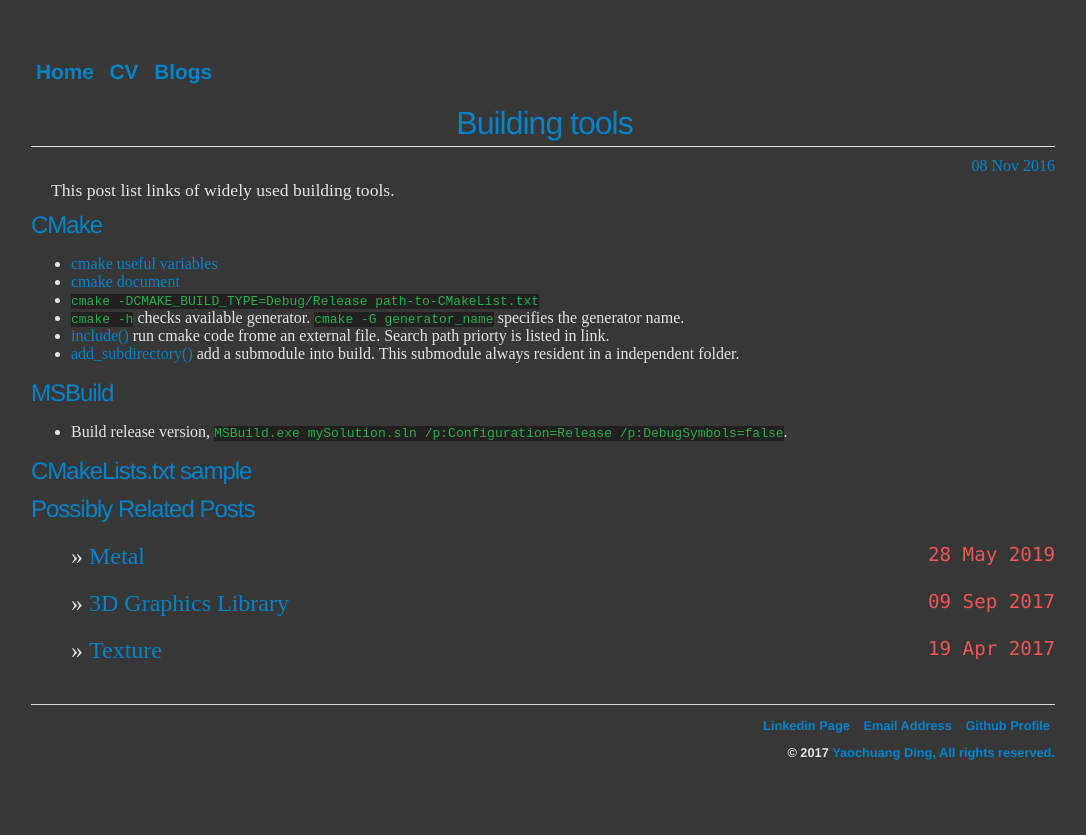
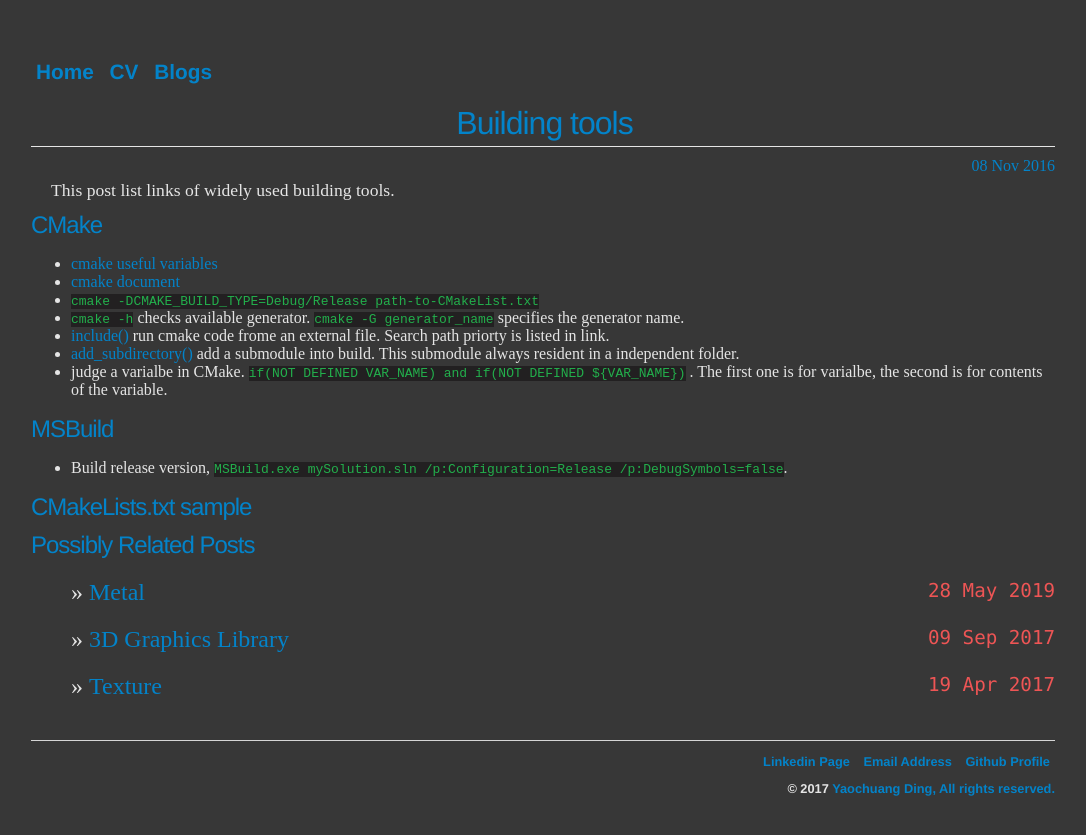
Before and after one commit to ychding11/ychding11.github.io, a Jekyll site: the page built from _posts/2016-08-11-Build-System.md, in a window 1280 px wide. Shown: the top 835 px of the page, without its empty margins (97-1183 px from the left). Built offline with Jekyll 4.4.1, drawn with Linux system fonts in a browser that asks for light colours.

Commit message:
Update 2016-08-11-Build-System.md

```diff
--- a/_posts/2016-08-11-Build-System.md
+++ b/_posts/2016-08-11-Build-System.md
@@ -14,6 +14,7 @@
   external file. Search path priorty is listed in link.
 - [add_subdirectory()](https://cmake.org/cmake/help/v3.0/command/add_subdirectory.html) add a
   submodule into build. This submodule always resident in a independent folder.
+- judge a varialbe in CMake. `if(NOT DEFINED VAR_NAME) and if(NOT DEFINED ${VAR_NAME})` . The first one is for varialbe, the second is for contents of the variable.
 
 ## MSBuild
 - Build release version, `MSBuild.exe mySolution.sln /p:Configuration=Release /p:DebugSymbols=false`.
```
